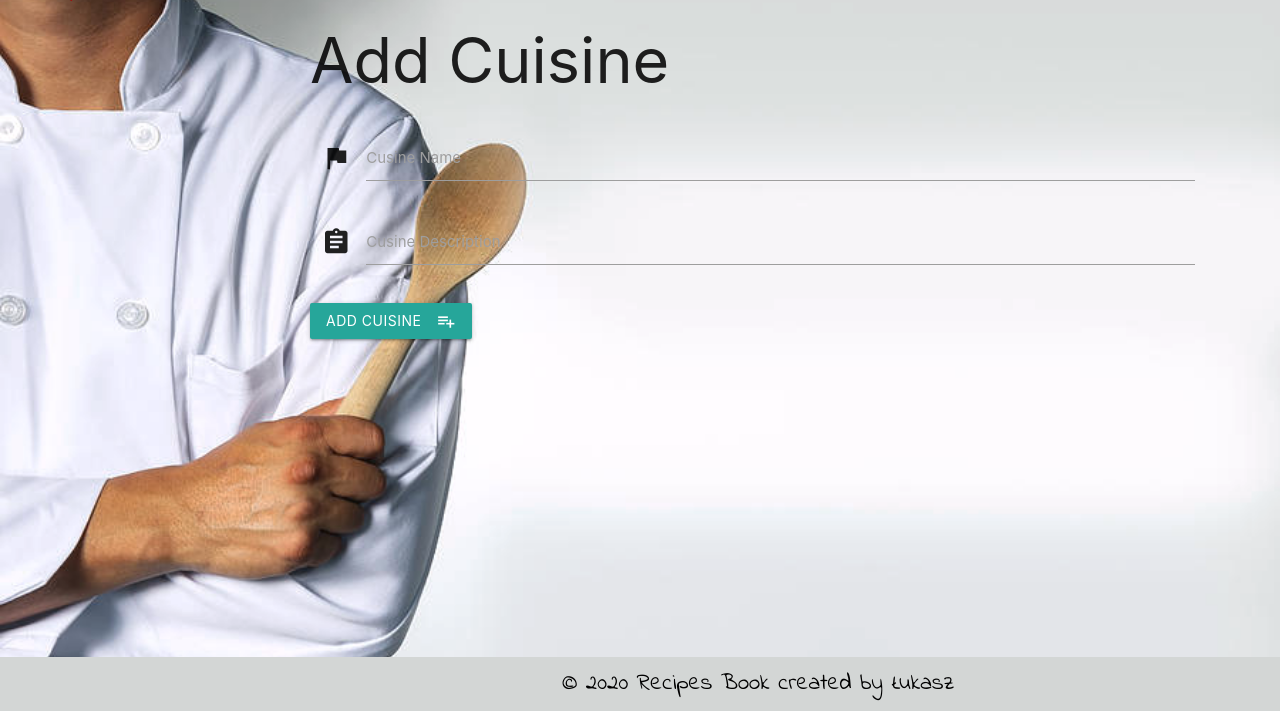
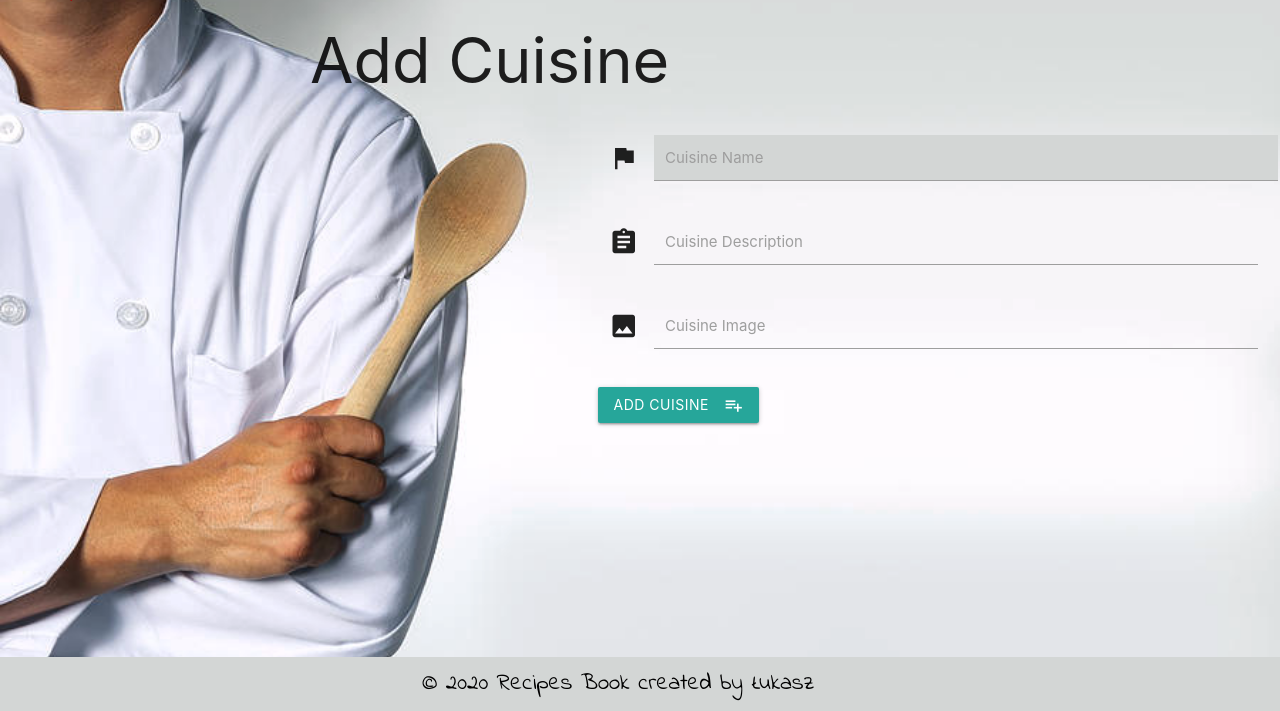
Before and after one commit to Sreniok/Recipe_Ideas, a Flask app: page /add_cusine in a window 1280 px wide. Shown: the part 89-800 px from the top of the page. Run offline with Flask 2, Linux system fonts and the light colour scheme; data that the repository does not hold is empty; some libraries are stand-ins or nearby versions; some web fonts are replaced.

Commit message:
css styling

```diff
--- a/app.py
+++ b/app.py
@@ -109,6 +109,7 @@ def update_cuisine(cuisine_id):
     {
     'cuisine_name':request.form.get('cuisine_name'),
     'cuisine_description':request.form.get('cuisine_description'),
+    'cuisine_image':request.form.get('cuisine_image')
     })
     return redirect(url_for('get_cuisine'))
 
@@ -134,25 +135,24 @@ def search_by_name():
     return render_template('found_recipes.html', recipe=mongo.db.recipe.find_one({'$text': {'$search': search_term }}))
 
 # search cuisines
-"""@app.route('/search_cuisine/<cuisine_id>')
-def search_cuisine(cuisine_id):
-    recipes = mongo.db.recipe.find.find({'cuisine_name' : cuisine_id})
-    if recipes.count() == 0:
-        return render_template("search_recipe.html")
-    return render_template("found_cuisines.html", recipes=recipes)"""
+@app.route('/search_cuisine', methods=['GET', 'POST'])
+def search_cuisine():
+    cuisines = request.form.get('cuisine_name')
+    filter_by = {}
+    filter_by['cuisine_name'] = cuisines
+    return render_template("found_cuisines.html",
+                               cuisines=mongo.db.recipe.find())
 
 # search ingredients
-"""@app.route('/search_by_ingredients', methods=['GET', 'POST'])
+@app.route('/search_by_ingredients', methods=['GET', 'POST'])
 def search_by_ingredients():
     search_term = []
     if request.method == 'POST':
         search_term = request.form['ingredients']
-        recip = mongo.db.recipe.find_one({'$text': {'$search': search_term }})
-        print(recip)
     return render_template('found_ingredients.html', recipe=mongo.db.recipe.find_one({'$text': {'$search': search_term }}))
-    """
+
 
 if __name__ == '__main__':
     app.run(host=os.environ.get('IP'),
-            #port=int(os.environ.get('PORT')),
+            port=int(os.environ.get('PORT')),
             debug=True)
--- a/static/css/style.css
+++ b/static/css/style.css
@@ -1,3 +1,6 @@
+.row .col {
+    padding: 0 0 !important;
+}
 #search_cont {
     background-color: white;
     padding-top: 20px;
@@ -20,9 +23,12 @@
     background-color: white;
 }
 
+
+
 .container {
     margin-left: 310px !important;
 }
+
 
 .btn_style {
     margin-top: 10px;
@@ -37,6 +43,9 @@
     margin-top: 20px;
     position: absolute;
     top: 50%;
+}
+.btn_add_cuisine {
+    margin: 0;
 }
 
 .nav-wrapper {
@@ -68,11 +77,27 @@
     font-family: Girassol;
     text-align: center;
     font-size: 30px;
-    background-color: #b03827;
+    background-color: #d3d6d5;
 }
 
 #recipe_name {
-    color: #bdbbbb;
+    color: #797777;
+}
+
+#img-cuisine {
+    width: 50px;
+}
+
+#cuisine_name {
+    font-size: 31px;
+    padding-left: 20px;
+    font-family: Gelasio;
+    color: #797777;
+    background-color: #d3d6d5;
+}
+
+.cusine_list {
+    background-color: #d3d6d5 !important;
 }
 
 body {
@@ -105,6 +130,8 @@ main {
     font-family: 'Indie Flower', cursive;
     font-size: 23px;
     color: black;
+    padding-left: 340px;
+    margin: 0 0 0 0 !important;
 }
 
 .serch-base {
@@ -131,5 +158,18 @@ main {
 
 #recipe_list {
     border-style: groove;
-    margin:0 0 10px 0;
+    margin: 0 0 10px 0;
 }
+
+#cuisine_list {
+    border-style: groove;
+    margin: 0 0 10px 0;
+}
+
+.search_recipe {
+    border: groove;
+}
+
+.button-cusine {
+    padding-top: 13px;
+}
--- a/tempCodeRunnerFile.py
+++ /dev/null
@@ -1,3 +0,0 @@
-@app.route('/get_recipe')
-def get_recipe():
-    return render_template("recipes.html", recipe=mongo.db.recipe.find())
--- a/templates/add_cusine.html
+++ b/templates/add_cusine.html
@@ -1,19 +1,25 @@
 {% extends 'base.html' %}
 {% block content %}
+
 <h1>Add Cuisine</h1>
-
+<div class="container">
     <div class="row">
         <form action="{{ url_for('insert_cusine') }}" method="POST" class="col s12">
             <div class="row">
                 <div class="input-field col s12">
                     <i class="material-icons prefix">flag</i>
                     <input id="cuisine_name" name="cuisine_name" type="text" class="validate">
-                <label for="icon_prefix">Cusine Name</label>
+                    <label for="icon_prefix">Cuisine Name</label>
                 </div>
                 <div class="input-field col s12">
                     <i class="material-icons prefix">assignment</i>
                     <input id="cuisine_description" name="cuisine_description" type="text" class="validate">
-                <label for="icon_prefix">Cusine Description</label>
+                    <label for="icon_prefix">Cuisine Description</label>
+                </div>
+                <div class="input-field col s12">
+                    <i class="material-icons prefix">image</i>
+                    <input id="cuisine_image" name="cuisine_image" type="text" class="validate">
+                    <label for="icon_prefix">Cuisine Image</label>
                 </div>
                 <div class="row">
                     <div class="input-field col s12">
@@ -22,9 +28,8 @@
                         </button>
                     </div>
                 </div>
-
-
         </form>
+    </div>
 </div>
 
 {% endblock %}
--- a/templates/found_cuisines.html
+++ b/templates/found_cuisines.html
@@ -13,15 +13,15 @@
                     <i class="material-icons right">playlist_add</i>
                 </a>
             </div>
-
         </div>
     </div>
     <div class="row">
         <ul class="collapsible">
+            {% for recipe in recipe %}
             <li>
                 <div class="collapsible-header"><i class="material-icons">expand_more</i>
                     <a
-                        href="{{ url_for('recipe_description', recipe_id=recipe._id)}}"><strong>{{recipe.cuisine_name}}</strong></a>
+                        href="{{ url_for('recipe_description',cuisines= recipe._cuisine_name)}}"><strong>{{recipe.cuisine_name}}</strong></a>
 
                 </div>
                 <div class="collapsible-body"><span>
@@ -37,6 +37,7 @@
                             <i class="material-icons right">delete_forever</i>
                         </a>
                     </div>
+                    {% endfor %}
             </li>
         </ul>
     </div>
```
Also changed, not shown: templates/cuisine.html (+5 -4 lines), templates/edit_cuisine.html (+14 -8 lines), templates/recipes.html (+8 -11 lines). Lines whose indentation alone changed are shown as unchanged.
